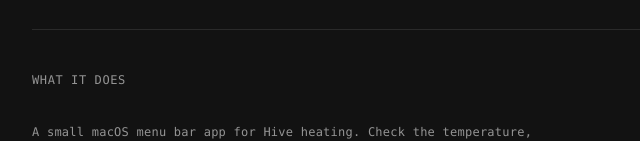
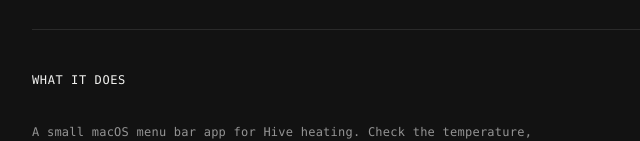
Before and after one commit to nick-clement/ember, a plain HTML site: page docs/index.html in a window 1280 px wide. Shown: the part 663-804 px from the top of the page, 112-752 px from the left. Drawn offline with Linux system fonts and the light colour scheme.

Commit message:
Landing page: section labels in white
Co-Authored-By: Claude Sonnet 5.5 <noreply@anthropic.com>

```diff
--- a/docs/index.html
+++ b/docs/index.html
@@ -46,7 +46,7 @@
   html { scroll-behavior: smooth; }
   section.no-rule { border-top: 0; }
   section { scroll-margin-top: 64px; border-top: 1px solid var(--rule); padding: 40px 0; }
-  .label { color: var(--text3); margin-bottom: 32px; }
+  .label { color: var(--text); margin-bottom: 32px; }
   .rows { display: grid; grid-template-columns: repeat(2, 1fr); gap: 0 48px; }
   .row { display: flex; justify-content: space-between; gap: 24px; padding: 18px 0; border-bottom: 1px solid var(--rule); }
   .row b { font-weight: 400; color: var(--text); }
```
